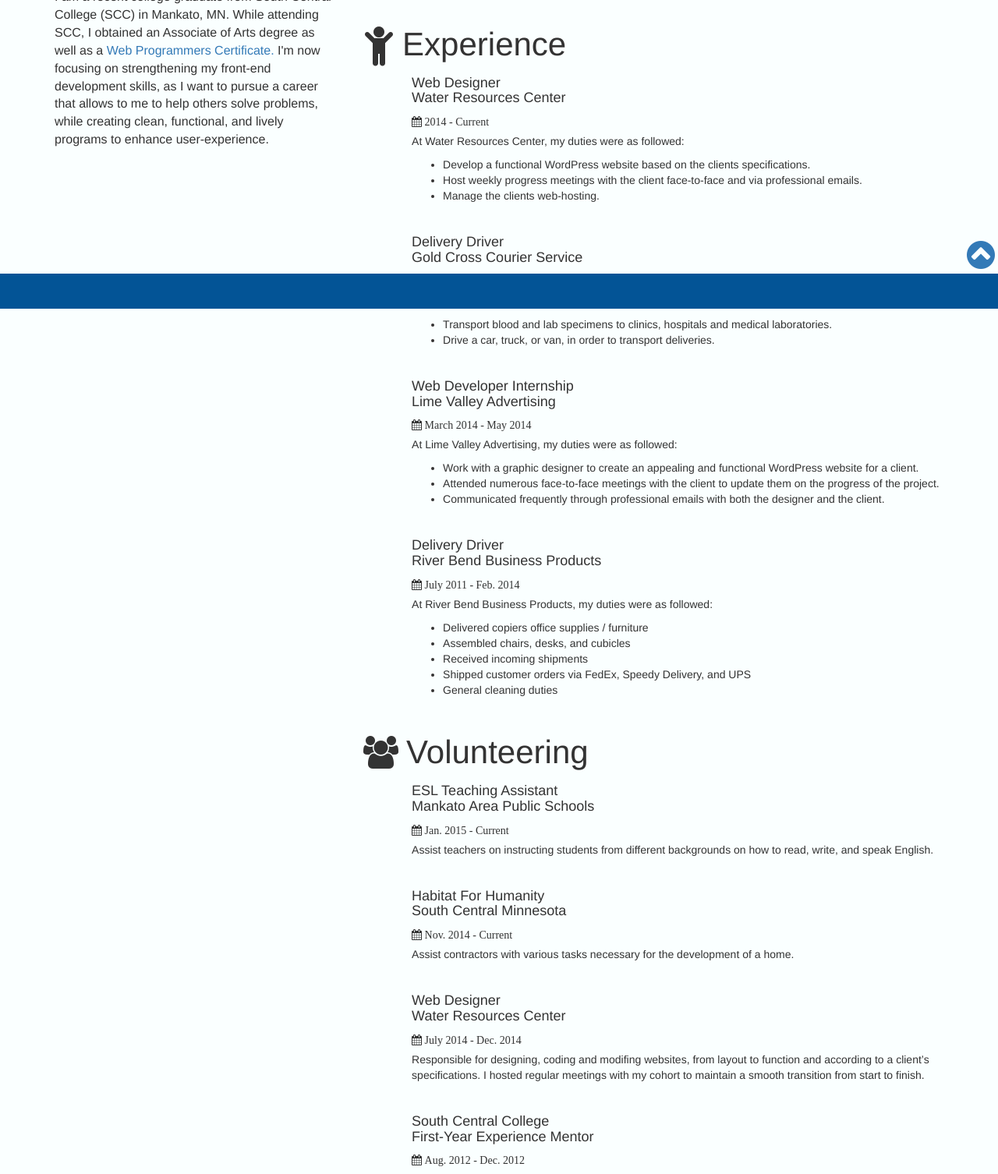
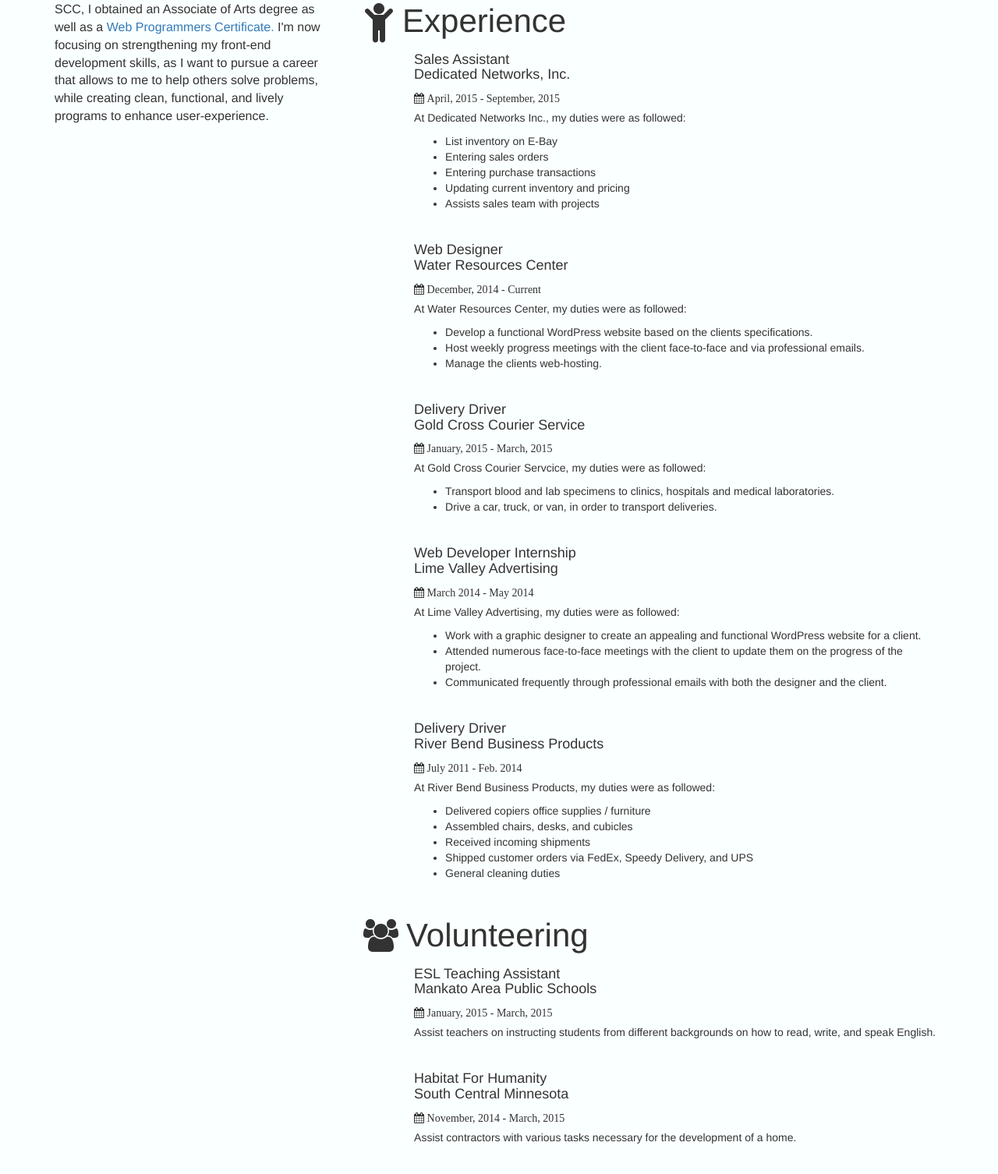
Before and after one commit to rmerk/rmerk.github.io, a website: page index.html in a window 1280 px wide. Shown: the part 404-1910 px from the top of the page at 78% size. Drawn offline with nearby package versions, Linux system fonts and the light colour scheme.

Commit message:
Added in several HTML5 elements to my page.

```diff
--- a/_/components/sass/styles.scss
+++ b/_/components/sass/styles.scss
@@ -31,21 +31,10 @@
 
 #bottomBar{
 	background: $barColor;
-	position: fixed;
-	bottom: 0px;
-	height: 45px;
+	height: 50px;
 	width: 100%;
-	z-index: 999;
 	clear: both;
-}
-
-#jumpToTop{
-	position: fixed;
-	width: 30px;
-	height: 30px;
-	bottom: 60px;
-	right: 10px;
-	clear: both;
+	margin-top: 30px;
 }
 /*End Layout Settings*/
 
@@ -101,6 +90,16 @@
 		display: block;
 		margin: 0 auto;
 	}
+
+	#edu{
+		padding-left: 10%;
+	}
+	#exp{
+		padding-left: 10%;
+	}
+	#volunteering{
+		padding-left: 10%;
+	}
 	/* End Settings to modify 4 Column Style */
 }
 /*Settings for tablet resolutions*/
@@ -120,6 +119,16 @@
 	#myPic{
 		display: block;
 		margin: 0 auto;
+	}
+
+	#edu{
+		padding-left: 10%;
+	}
+	#exp{
+		padding-left: 10%;
+	}
+	#volunteering{
+		padding-left: 10%;
 	}
 	/* End Settings to modify 4 Column Style */
 }
@@ -146,6 +155,15 @@
 	#volunteerImg{
 		font-size: 2em;
 	}
+	#edu{
+		padding-left: 10%;
+	}
+	#exp{
+		padding-left: 10%;
+	}
+	#volunteering{
+		padding-left: 10%;
+	}
 	/* End Table Styles */
 
 }
--- a/index.html
+++ b/index.html
@@ -22,21 +22,22 @@
 	<link rel="stylesheet" href="http://maxcdn.bootstrapcdn.com/font-awesome/4.3.0/css/font-awesome.min.css">
 </head>
 <body>
-<!--Anchor to the top -->
-<a id="theTop"><p id="hiddenText">Top</p></a>
-<div id="topBar">
+<header id="topBar">
 	<div class="col-md-12"></div>
-</div><!-- End topBar -->
+</header><!-- End topBar -->
 
 <!--MAIN CONTENT -->
-<div id="home" class="container">
+<div  class="container">
 	<div class="row" id="body">
 		<div class="col-sm-4 col-sm-height" id="leftCol">
 			<img src="myPic.svg" id="myPic" alt="My Picture" class="img-responsive">
+			<header>
 			<p>
 				<h2 id="aboutTitle">Ryan Merchlewitz</h2>
 				<h3 id="aboutTitle">Web Programmer</h3>
 			</p>
+		 </header>
+	   <section>
 			<p id="aboutMe">
 				I am a recent college graduate from South Central College (SCC) in Mankato, MN.
 				While attending SCC, I obtained an Associate of Arts degree as well as a
@@ -45,61 +46,101 @@
 				to pursue a career that allows to me to help others solve problems, while creating
 				clean, functional, and lively programs to enhance user-experience.
 			</p>
+		</section>
 		</div><!--End col-sm-4 -->
+
 		<!--Spacing div of 1 column-->
 		<div class="col-sm-1  col-sm-height"></div>
+    <!--End 1 column spacing div -->
 
 		<div class="col-sm-8 col-sm-height">
 		<table>
 			<tr>
 				<td><i class="fa fa-university fa-3x" id="schoolImg"></i></td>
+				<header>
 					<td class="cellText">Education</td>
+			  </header>
 			</tr>
 		</table><!--End Table-->
-		<div class="edu">
+		<div id="edu">
+			<header>
 				<h4>South Central College</h4>
-			<i class="fa fa-calendar"> 2011 - 2014</i>
+				<i class="fa fa-calendar"> August, 2011 - May, 2014</i>
+			</header>
+			<section>
 				<p class="resumeText">While at SCC, I sucessfully completed my Associate of Arts as well as a <a target ="_blank" href="webProgrammerCert.pdf">Web Programmers Certificate.</a>  These courses covered several different goal areas that exposed me to numerous disciplines.</p><br />
-
+			</section>
+			<header>
 				<h4>Andover High School</h4>
 				<i class="fa fa-calendar"> 2002 - 2005</i>
+			</header>
+			<section>
 				<p class="resumeText">Attended the Secondary Technical Education Program (S.T.E.P.) at Anoka Technical College for my Junior and Senior years of high school, were I studied: Computer Networking, PC Troubleshooting & Repair, and Basic Programming Fundamentals.</p><br />
+			</section>
 		</div>
 		<table>
 			<tr>
+				<header>
 					<td><i class="fa fa-child fa-4x" id="childImg"></i></td>
 					<td class="cellText">Experience</td>
+				</header>
 			</tr>
 		</table><!--End Table-->
-		<div class="exp">
+		<div id="exp">
+			<header>
+				<h4>Sales Assistant<br />Dedicated Networks, Inc.</h4>
+				<i class="fa fa-calendar"> April, 2015 - September, 2015</i>
+			</header>
+			<section>
+				<p class="resumeText">At Dedicated Networks Inc., my duties were as followed:
+				<ul>
+					<li>List inventory on E-Bay</li>
+					<li>Entering sales orders</li>
+					<li>Entering purchase transactions </li>
+				  <li>Updating current inventory and pricing</li>
+				  <li>Assists sales team with projects</li></p><br />
+				</ul>
+		  </section>
+			<header>
 				<h4>Web Designer<br />Water Resources Center</h4>
-			<i class="fa fa-calendar"> 2014 - Current</i>
+				<i class="fa fa-calendar"> December, 2014 - Current</i>
+			</header>
+			<section>
 				<p class="resumeText">At Water Resources Center, my duties were as followed:
 				<ul>
 					<li>Develop a functional WordPress website based on the clients specifications.</li>
 					<li>Host weekly progress meetings with the client face-to-face and via professional emails.</li>
 					<li>Manage the clients web-hosting.</li></p><br />
 				</ul>
-
+		  </section>
+			<header>
 				<h4>Delivery Driver<br />Gold Cross Courier Service</h4>
-			<i class="fa fa-calendar"> 2014 - Current</i>
+				<i class="fa fa-calendar"> January, 2015 - March, 2015</i>
+		  </header>
+		  <section>
 				<p class="resumeText">At Gold Cross Courier Servcice, my duties were as followed:
 				<ul>
 					<li>Transport blood and lab specimens to clinics, hospitals and medical laboratories.</li>
 					<li>Drive a car, truck, or van, in order to transport deliveries.</li></p><br />
 				</ul>
-
+			</section>
+			<header>
 				<h4>Web Developer Internship<br />Lime Valley Advertising</h4>
 				<i class="fa fa-calendar"> March 2014 - May 2014</i>
+			</header>
+			<section>
 				<p class="resumeText">At Lime Valley Advertising, my duties were as followed:
 				<ul>
 					<li>Work with a graphic designer to create an appealing and functional WordPress website for a client.</li>
 					<li>Attended numerous face-to-face meetings with the client to update them on the progress of the project.</li>
 					<li>Communicated frequently through professional emails with both the designer and the client.</li></p><br />
 				</ul>
-
+			</section>
+			<header>
 				<h4>Delivery Driver<br />River Bend Business Products</h4>
 				<i class="fa fa-calendar"> July 2011 - Feb. 2014</i>
+			</header>
+			<section>
 				<p class="resumeText">At River Bend Business Products, my duties were as followed:
 				<ul>
 					<li>Delivered copiers office supplies / furniture</li>
@@ -109,6 +150,7 @@
 					<li>General cleaning duties</li>
 					</p><br />
 				</ul>
+			</section>
 		</div><!--End Exp Div -->
 		<table>
 			<tr>
@@ -116,38 +158,44 @@
 				<td class="cellText">Volunteering</td>
 			</tr>
 		</table><!--End Table-->
-		<div class="volunteering">
+		<div id="volunteering">
+			<header>
 				<h4>ESL Teaching Assistant<br />Mankato Area Public Schools</h4>
-			<i class="fa fa-calendar"> Jan. 2015 - Current</i>
+				<i class="fa fa-calendar"> January, 2015 - March, 2015</i>
+			</header>
+			<section>
 				<p class="resumeText">Assist teachers on instructing students from different backgrounds on how to read, write, and speak English.</p><br />
-
+			</section>
+			<header>
 				<h4>Habitat For Humanity<br />South Central Minnesota</h4>
-			<i class="fa fa-calendar"> Nov. 2014 - Current</i>
+				<i class="fa fa-calendar"> November, 2014 - March, 2015</i>
+			</header>
+			<section>
 				<p class="resumeText">Assist contractors with various tasks necessary for the development of a home.</p><br />
-
+			</section>
+			<header>
 				<h4>Web Designer<br />Water Resources Center</h4>
-			<i class="fa fa-calendar"> July 2014 - Dec. 2014</i>
+				<i class="fa fa-calendar"> July 2014 - December, 2014</i>
+			</header>
+			<section>
 				<p class="resumeText">Responsible for designing, coding and modifing websites, from layout to function and according to a client’s specifications.  I hosted regular meetings with my cohort to maintain a smooth transition from start to finish.</p><br />
-
+			</section>
+			<header>
 				<h4>South Central College<br />First-Year Experience Mentor</h4>
-			<i class="fa fa-calendar"> Aug. 2012 - Dec. 2012</i>
+				<i class="fa fa-calendar"> August, 2012 - December, 2012</i>
+			</header>
+			<section>
 				<p class="resumeText">While serving as a student mentor I helped teachers grade papers, prepare projects, answer student questions about the college as well as other school related topics.</p>
+			</section>
 			</div><!-- End Volunteering -->
 		</div><!--End col-md-8-->
 	</div><!--End row -->
 </div><!-- End container -->
 <!--END MAIN CONTENT-->
 
-<!-- This creates a location for the Jump to top Button -->
-<div id="jumpToTop"><a href="#theTop"><i class="fa fa-chevron-circle-up fa-3x"></i></a></div>
-<!--FOOTER BAR-->
-	<div id="bottomBar">
-	<div class="row">
-		<div class="col-md-12"></div>
-
-	</div><!--End row -->
-	</div><!-- End bottomBar -->
-<!--END FOOTER BAR-->
+<!--Footer-->
+<footer id="bottomBar"></footer>
+<!--End Footer-->
 
 <!--JavaScript-->
 <script src="https://ajax.googleapis.com/ajax/libs/jquery/2.1.3/jquery.min.js"></script>
```
Also changed, not shown: _/css/styles.css, styles.css. Lines whose indentation alone changed are shown as unchanged.
